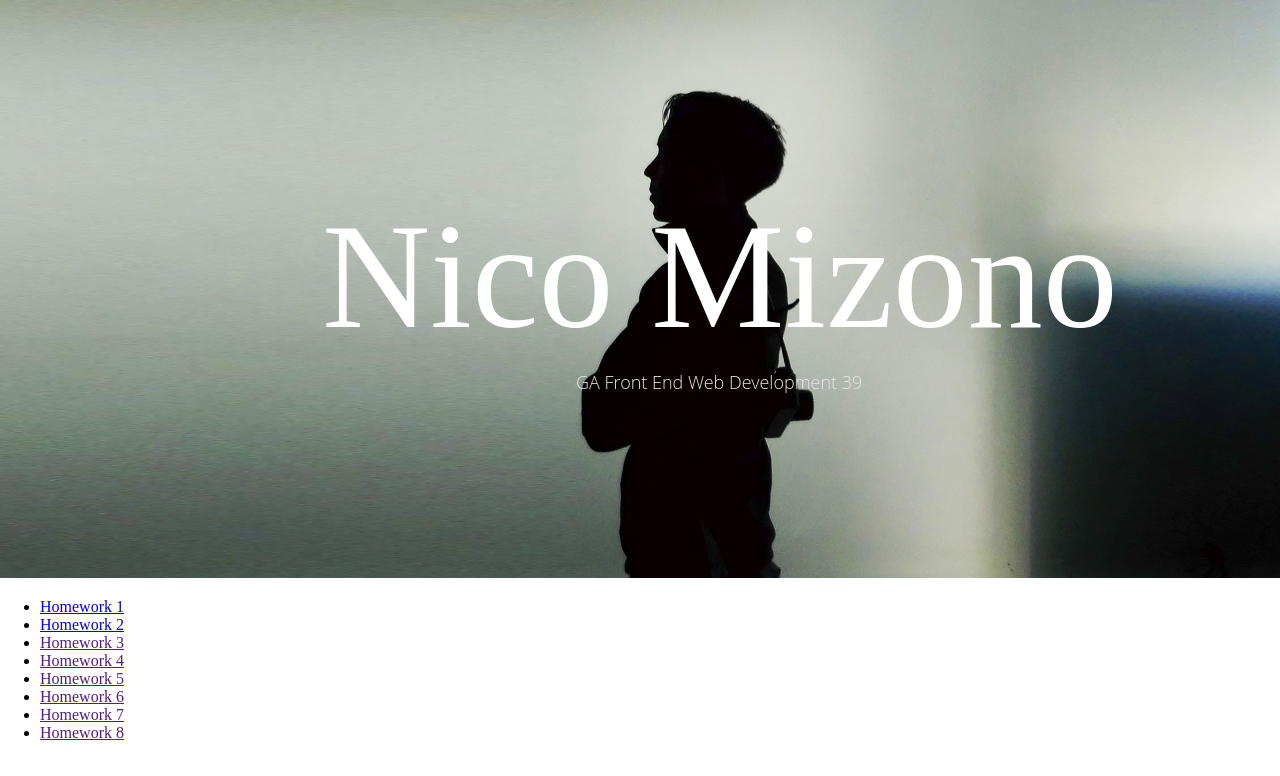
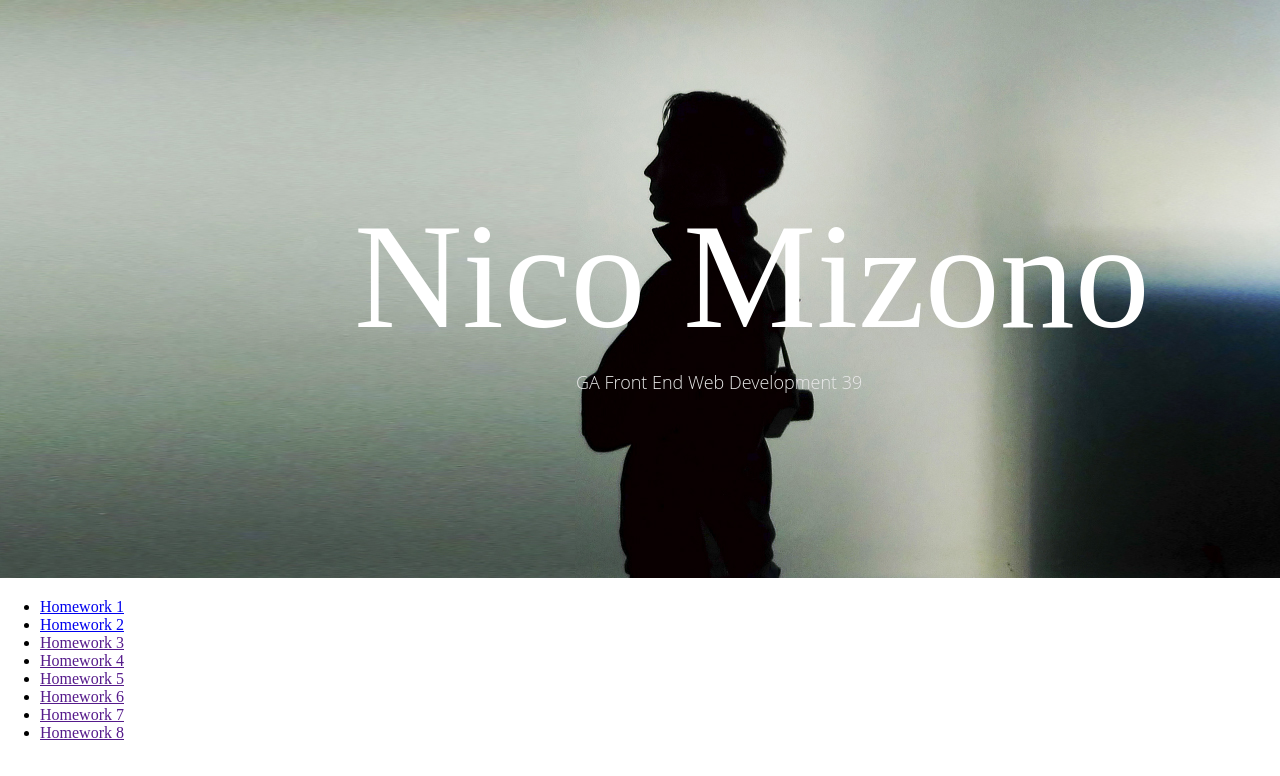
Before and after one commit to nicomizono/FEWD_39, a plain HTML site: page index.html in a window 1280 px wide. Shown: the top 776 px of the page. Drawn offline with Linux system fonts and the light colour scheme.

Commit message:
h1 positioning

```diff
--- a/style.css
+++ b/style.css
@@ -14,7 +14,7 @@ body {
   font-weight: 500;
   font-size: 150px;
   color: white;
-  left: 322px;
+  left: 354px;
   top: 190px;
   margin-top: 0;
   margin-bottom: 0;
```
